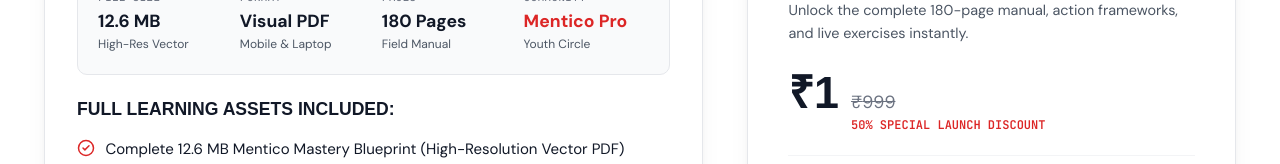
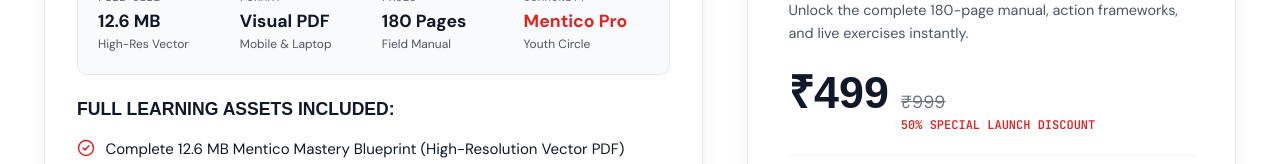
Before and after one commit to piyushduebycse/menticoooooo, a React (Vite) app: page /purchase in a window 1280 px wide. Shown: the part 558-722 px from the top of the page. Built offline with nearby package versions, Linux system fonts and the light colour scheme; no server answers; a web font is replaced by a local one.

Commit message:
feat(pricing): update product price from ₹1 to official ₹499

```diff
--- a/api/razorpay/create-order.js
+++ b/api/razorpay/create-order.js
@@ -46,8 +46,9 @@ export default async function handler(req, res) {
     });
   }
 
-  // 3. Price resolution: Default ₹1 INR = 100 paise for live test mode, or client displayed amount
-  const envPriceINR = Number(process.env.PRODUCT_PRICE_INR || process.env.VITE_PRODUCT_PRICE_INR || 1);
+  // 3. Price resolution: Default ₹499 INR = 49900 paise
+  const envPrice = Number(process.env.PRODUCT_PRICE_INR || process.env.VITE_PRODUCT_PRICE_INR);
+  const envPriceINR = (Number.isFinite(envPrice) && envPrice > 1) ? envPrice : 499;
   const clientAmountInPaise = Number(req.body?.displayedAmountInPaise);
   const amountInPaise = (Number.isSafeInteger(clientAmountInPaise) && clientAmountInPaise >= 100)
     ? clientAmountInPaise
--- a/src/pages/Product.jsx
+++ b/src/pages/Product.jsx
@@ -59,7 +59,8 @@ export default function Product() {
   }, [user]);
 
   const originalPrice = 999; // in INR (original price)
-  const basePrice = Number(import.meta.env.VITE_PRODUCT_PRICE_INR || 1); // ₹1 test price
+  const envPrice = Number(import.meta.env.VITE_PRODUCT_PRICE_INR);
+  const basePrice = (Number.isFinite(envPrice) && envPrice > 1) ? envPrice : 499;
   const currentPrice = basePrice;
 
   const handlePurchase = async () => {
```
Also changed, not shown: 1 other file (tests, documents, lock files or other folders).
